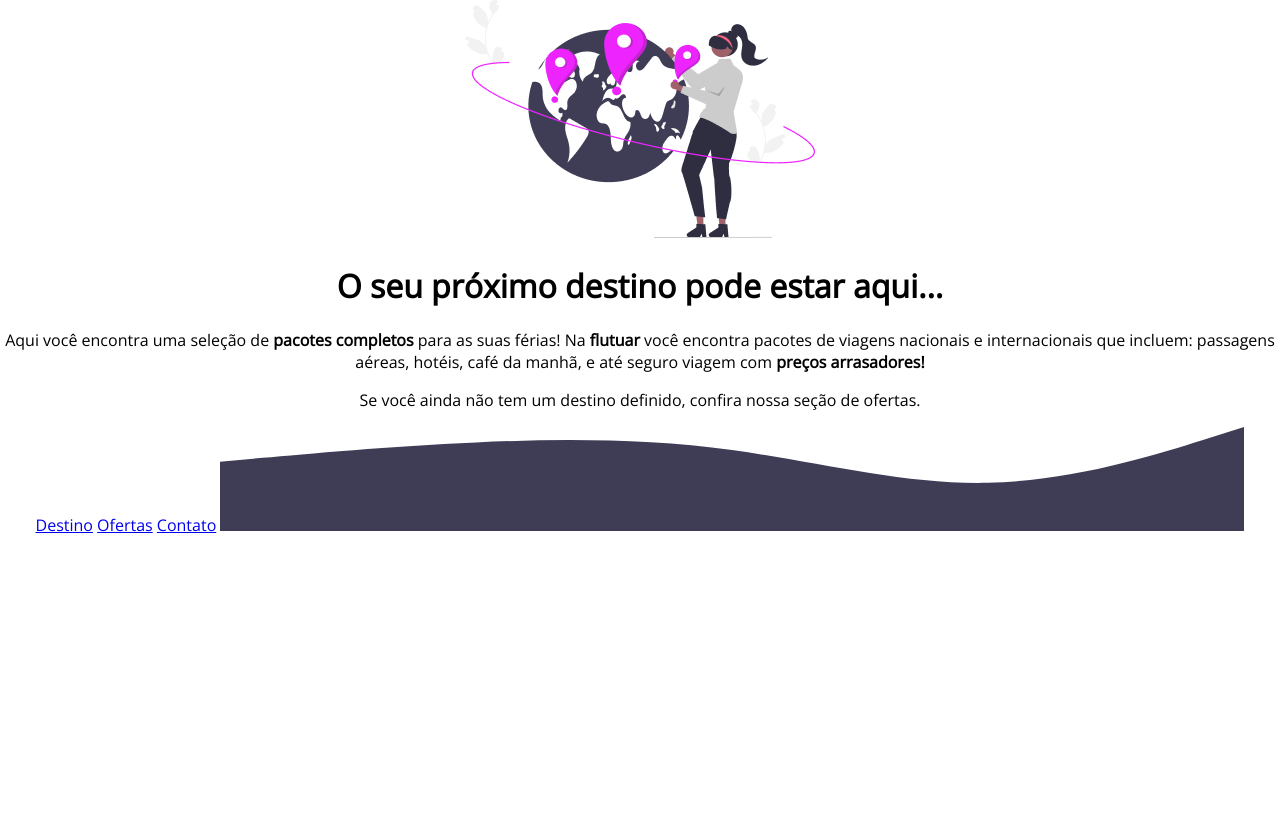
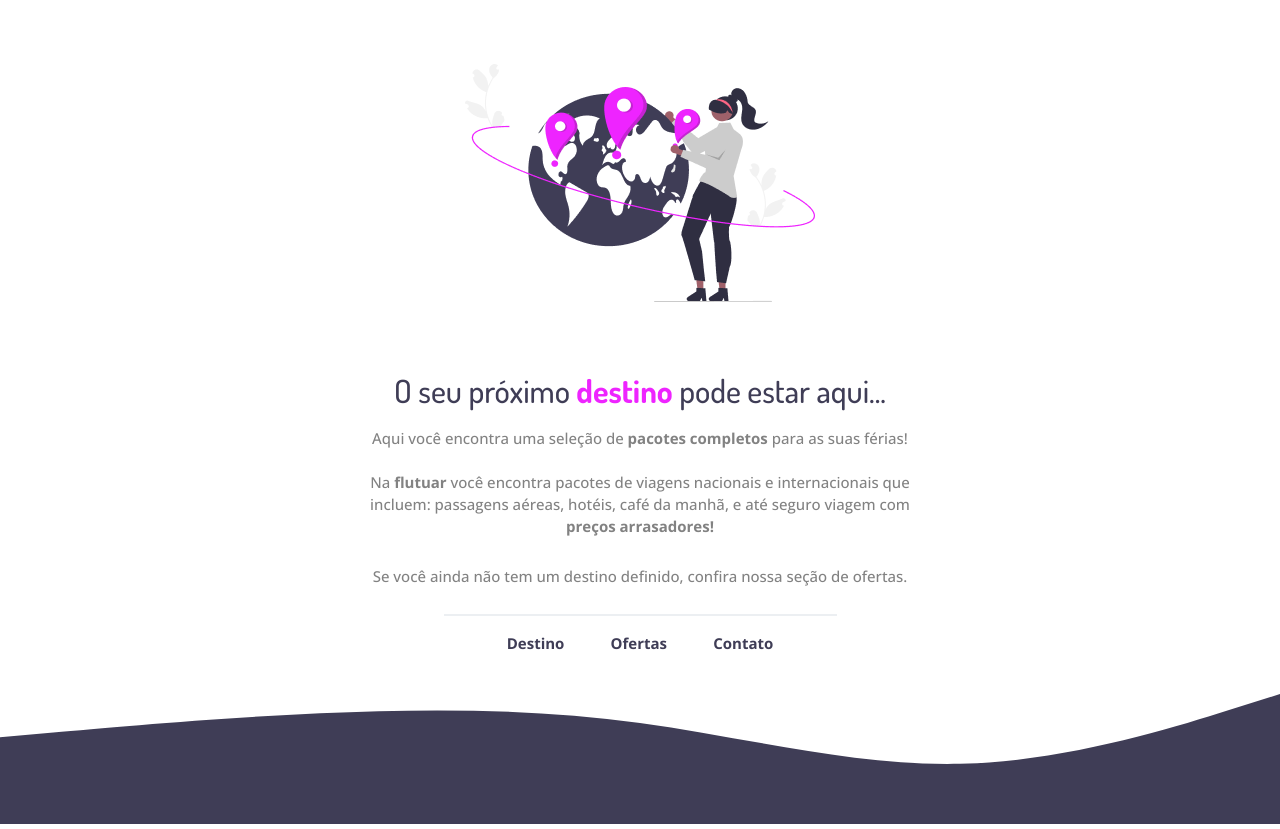
Before and after one commit to oi-diogo/explorer_stage_02_lesson_02, a plain HTML site: page index.html in a window 1280 px wide. Before the commit the page ends 800 px from the top, so only its background shows below. Drawn offline with nearby package versions, Linux system fonts and the light colour scheme.

Commit message:
webpage development

```diff
--- a/index.html
+++ b/index.html
@@ -1,46 +1,52 @@
 <!DOCTYPE html>
 <html lang="pt-br">
+
 <head>
     <link rel="preconnect" href="https://fonts.googleapis.com">
     <link rel="preconnect" href="https://fonts.gstatic.com" crossorigin>
-    <link href="https://fonts.googleapis.com/css2?family=Dosis&family=Open+Sans&display=swap" rel="stylesheet">
+    <link href="https://fonts.googleapis.com/css2?family=Dosis:wght@500;700&family=Open+Sans:wght@500;700&display=swap" rel="stylesheet">
 
-    <link rel="stylesheet" href="style.css"/>
+    <link rel="stylesheet" href="style.css" />
     <meta charset="UTF-8">
     <meta name="viewport" content="width=device-width, initial-scale=1.0">
 
     <title>Flutuar.com</title>
-    <link rel="icon" type="image/x-icon" href="img/favicon.svg"/>
+    <link rel="icon" type="image/x-icon" href="img/favicon.svg" />
 </head>
+
 <body>
     <header>
 
     </header>
     <main>
-        <img
-            src="img/main-image.png"
+        <img src="img/main-image.png"
             alt="Ilustração de uma garota colocando pinos roxos em posições do globo terrestre"
-        />
+            width="350" height="238">
         <h1>O seu próximo <span>destino</span> pode estar aqui...</h1>
         <p>
             Aqui você encontra uma seleção de <strong>pacotes completos</strong> para as suas férias!
-            Na <strong>flutuar</strong> você encontra pacotes de viagens nacionais e internacionais que incluem: passagens aéreas, hotéis, café da manhã, e até seguro viagem com <strong>preços arrasadores!</strong>
+            <br><br>
+            Na <strong>flutuar</strong> você encontra pacotes de viagens nacionais e internacionais que incluem:
+            passagens aéreas, hotéis, café da manhã, e até seguro viagem com <strong>preços arrasadores!</strong>
         </p>
-        <p>
+        <p id="call-to-action">
             Se você ainda não tem um destino definido, confira nossa seção de ofertas.
         </p>
     </main>
     <footer>
         <div id="line"></div>
-        <a href="#">Destino</a>
-        <a href="#">Ofertas</a>
-        <a href="#">Contato</a>
+        <nav>
+            <a href="#">Destino</a>
+            <a href="#">Ofertas</a>
+            <a href="#">Contato</a>
+        </nav>
+
         <img
             src="img/waves.svg"
-            alt="Ilustração de um separador em formato de onda com uma crista e um vale"
-        />
+            alt="Ilustração de um separador em formato de onda com uma crista e um vale">
     </footer>
 
 
 </body>
+
 </html>
--- a/style.css
+++ b/style.css
@@ -1,5 +1,94 @@
-body{
+body {
     margin: 0;
     font-family: 'Open Sans', sans-serif;
     text-align: center;
+    color: #828282;
 }
+
+main {
+    width: 626px;
+    height: 486px;
+    margin: 64px auto;
+}
+
+main img {
+    margin: 0 auto 32px;
+}
+
+h1 {
+    width: 494px;
+    height: 40px;
+    margin: 32px auto 16px;
+
+    font-family: 'Dosis', sans-serif;
+    font-weight: 500;
+    font-size: 32px;
+    line-height: 40px;
+    text-align: center;
+
+    color: #3F3D56;
+}
+
+h1 span {
+    font-weight: 700;
+    color: #EE24FF;
+}
+
+p {
+    width: 540px;
+    height: 107px;
+    margin: 16px auto 32px;
+
+    font-weight: 400;
+    font-size: 15px;
+    line-height: 22px;
+    text-align: center;
+}
+
+#call-to-action {
+    line-height: 20px;
+    width: 626px;
+    height: 21px;
+    margin: 32px auto 0px;
+    left: 199px;
+    top: 529px;
+}
+
+#line{
+    width: 391px;
+    height: 0px;
+    margin: 0 auto 16px;
+    border: 1px solid #ECEFF2;
+}
+nav{
+    margin: 0 110px 40px;
+    align-items: center;
+}
+
+footer img{
+    width: 100%;
+}
+
+footer a{
+    margin: 0 auto 40px;
+
+    font-family: 'Open Sans';
+    font-style: normal;
+    font-weight: 700;
+    font-size: 15px;
+    line-height: 22px;
+    text-align: center;
+
+    color: #3F3D56;
+    cursor: pointer;
+    text-decoration: none;
+
+}
+
+footer a + a{
+    margin-left: 42px;
+}
+
+footer a:hover{
+    color: #EE24FF;
+}
```
